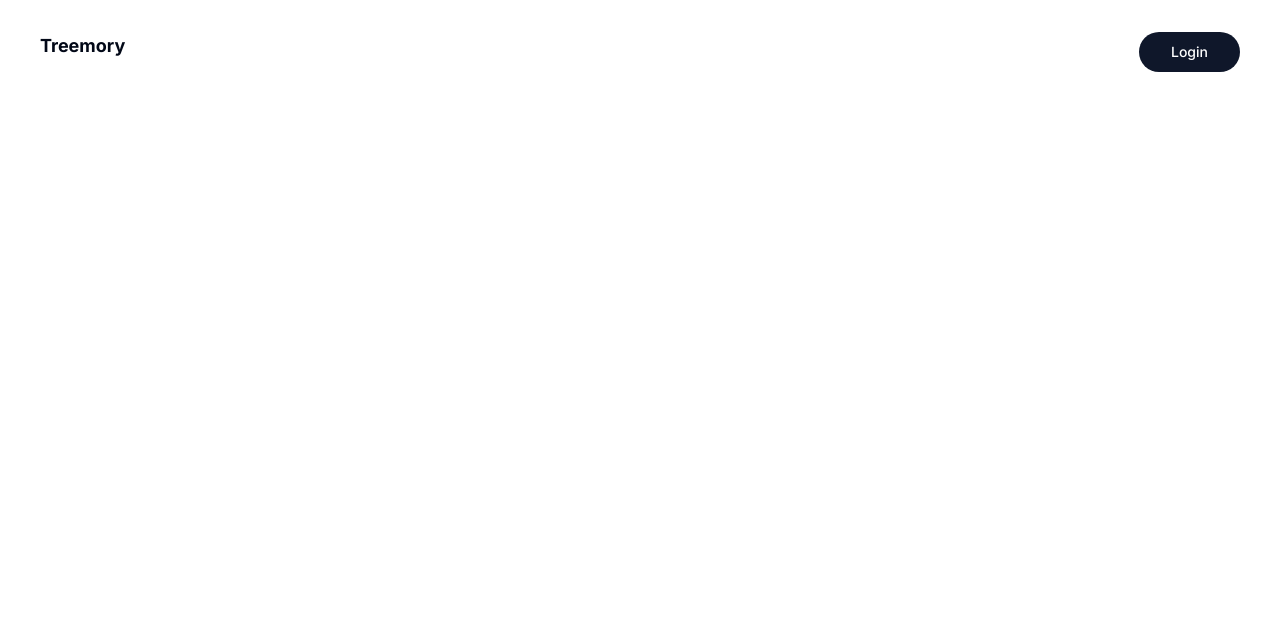
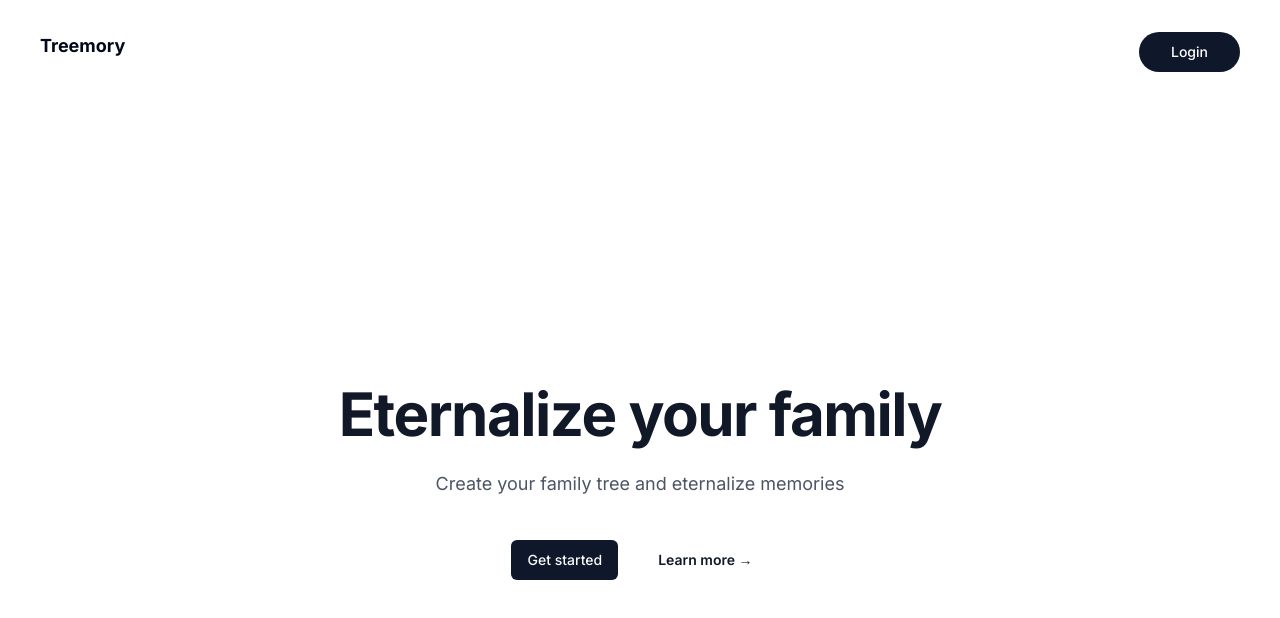
Before and after one commit to GuilhermeCunha/treemory, a Next.js app: page / in a window 1280 px wide. Shown: the top 618 px of the page. Built offline with nearby package versions, Linux system fonts and the light colour scheme.

Commit message:
feat: add hero section

```diff
--- /dev/null
+++ b/src/app/(website)/components/hero-section.tsx
@@ -0,0 +1,34 @@
+import { Button } from "@/components/ui/button";
+import Link from "next/link";
+import React from "react";
+
+export const HeroSection: React.FC = () => {
+  return (
+    <div className="relative isolate px-6 pt-14 lg:px-8">
+      <div className="mx-auto max-w-2xl py-32 sm:py-48 lg:py-56">
+        <div className="text-center">
+          <h1 className="text-4xl font-bold tracking-tight text-gray-900 sm:text-6xl">
+            Eternalize your family
+          </h1>
+          <p className="mt-6 text-lg leading-8 text-gray-600">
+            Create your family tree and eternalize memories
+          </p>
+          <div className="mt-10 flex items-center justify-center gap-x-6">
+            <Button asChild>
+              <Link href="/dashboard">Get started</Link>
+            </Button>
+
+            <Button variant="ghost">
+              <Link
+                href="/dashboard"
+                className="text-sm font-semibold leading-6 text-gray-900"
+              >
+                Learn more <span aria-hidden="true">→</span>
+              </Link>
+            </Button>
+          </div>
+        </div>
+      </div>
+    </div>
+  );
+};
--- a/src/app/(website)/Topbar.tsx
+++ b/src/app/(website)/components/top-bar.tsx
@@ -1,7 +1,7 @@
 import Image from "next/image";
 import Link from "next/link";
 import { Button } from "@/components/ui/button";
-import { Logo } from "./Logo";
+import { Logo } from "./treemory-logo";
 
 const Topbar = () => {
   return (
--- a/src/app/(website)/page.tsx
+++ b/src/app/(website)/page.tsx
@@ -1,9 +1,11 @@
-import Topbar from "./Topbar";
+import Topbar from "./components/top-bar";
+import { HeroSection } from "./components/hero-section";
 
 export default function Home() {
   return (
     <>
       <Topbar />
+      <HeroSection />
     </>
   );
 }
```
Also changed, not shown: src/app/(website)/components/treemory-logo.tsx (renamed from src/app/(website)/Logo.tsx).
